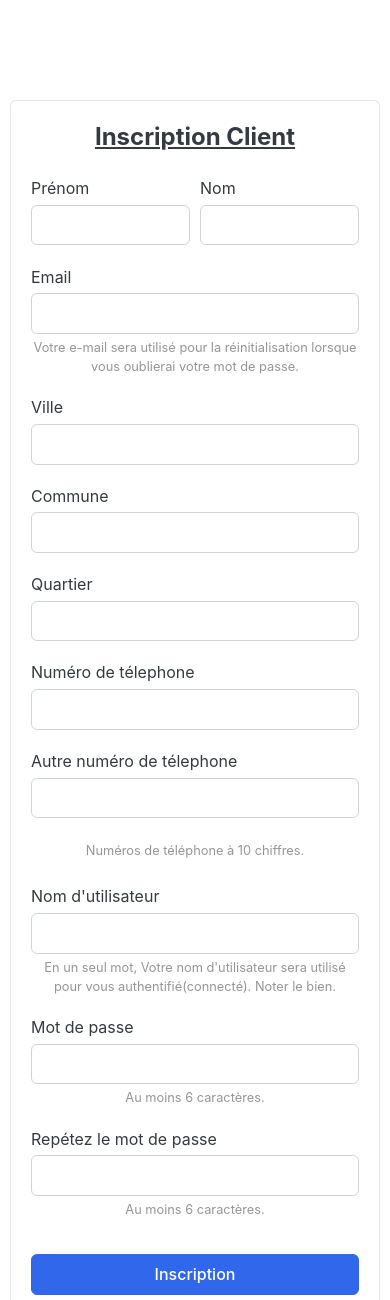
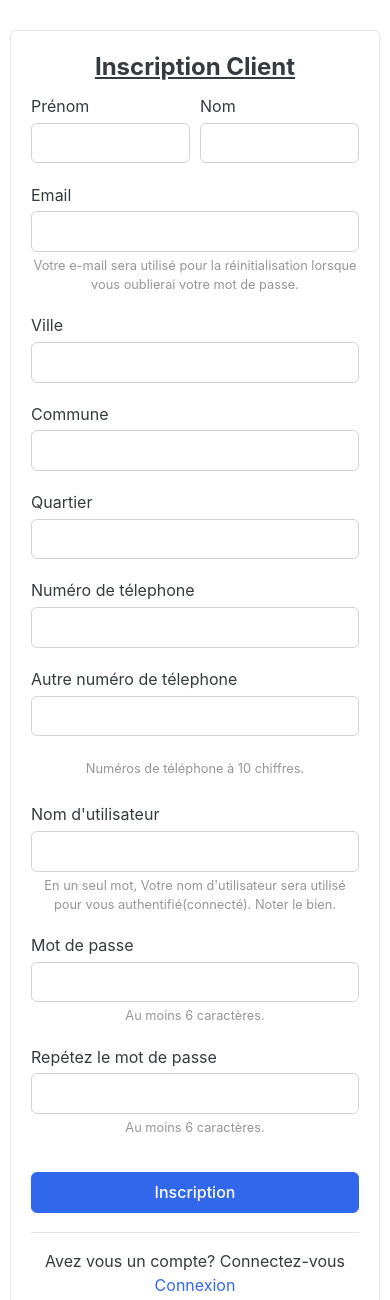
Before and after one commit to Hydra16LeGrand/baradjise-shop, a Django app: page /inscription/ in a window 390 px wide. Shown: the top 1300 px of the page. Run offline with Django 3.2, Linux system fonts and the light colour scheme; some libraries are stand-ins or nearby versions.

Commit message:
Tentative de rendre un template responsive et ajout de 127.0.0.1 et de baradjise-shop.com

```diff
--- a/Baradji/settings.py
+++ b/Baradji/settings.py
@@ -29,7 +29,7 @@ if os.environ.get('ENV') == 'PRODUCTION':
 else:
     DEBUG = True
 
-ALLOWED_HOSTS = ['baradjise-shop.herokuapp.com']
+ALLOWED_HOSTS = ['baradjise-shop.herokuapp.com', '127.0.0.1', 'baradjise-shop.com']
 
 
 # Application definition
--- a/Client/templates/Client/inscription.html
+++ b/Client/templates/Client/inscription.html
@@ -13,9 +13,9 @@
 		<div class="container">
 			<div class="row">
 				<div class="col-md-12 col-12 col-lg-12">
-					<div class="card mx-auto" style="max-width:600px; margin-top:100px;">
+					<div class="card mx-auto" style="margin-top: 30px;">
 						<article class="card-body">
-							<header class="mb-4">
+							<header class="">
 								<h4 class="card-title"><ins><center>Inscription Client </center></ins></h4>
 							</header>
 							<form method="post" action="{% url 'inscription' %}">
```
